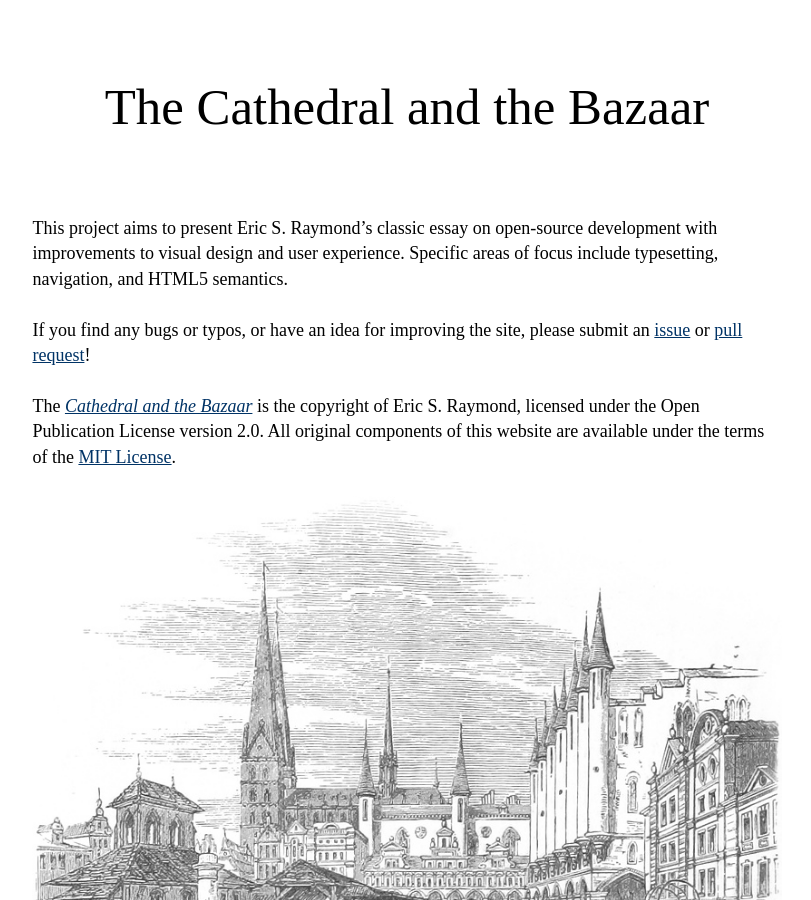
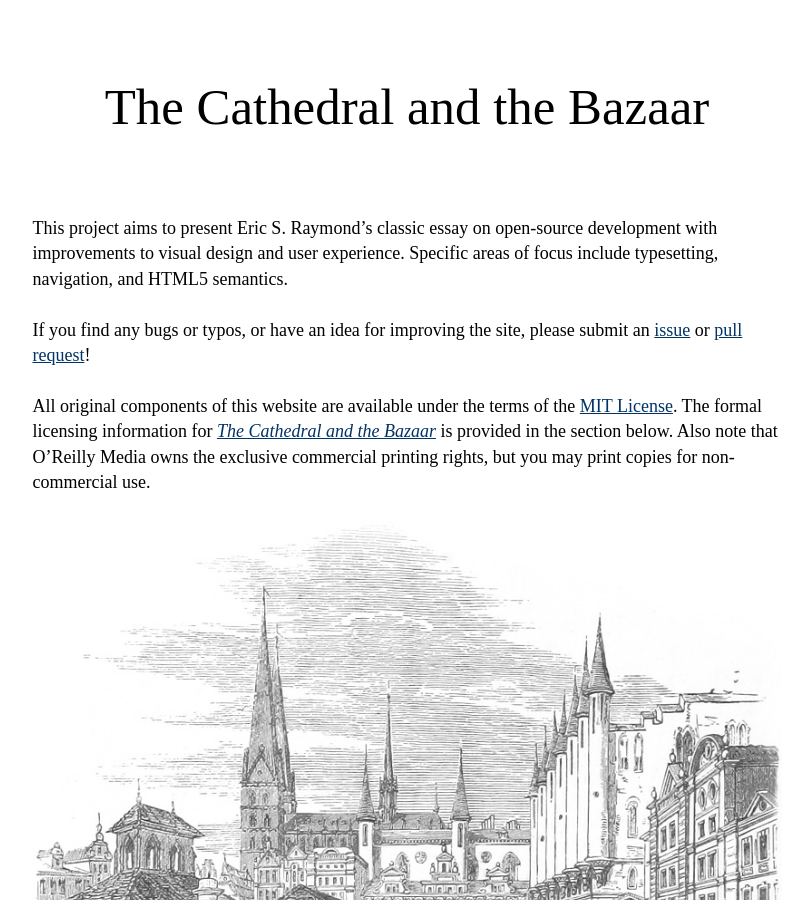
Before and after one commit to mijowa/CatB, a Jekyll site: the page built from index.html, in a window 1280 px wide and 900 px high. Shown: the whole window, without its empty margins (233-1044 px from the left). Built offline with Jekyll 4.4.1, drawn with Linux system fonts in a browser that asks for light colours.

Commit message:
formalize licensing information

```diff
--- a/_includes/about.md
+++ b/_includes/about.md
@@ -2,4 +2,4 @@
 
 If you find any bugs or typos, or have an idea for improving the site, please submit an [issue](https://github.com/mijowa/CatB/issues) or [pull request](https://github.com/mijowa/CatB/pulls)!
 
-The <cite>[Cathedral and the Bazaar](http://www.catb.org/esr/writings/cathedral-bazaar/cathedral-bazaar/index.html)</cite> is the copyright of Eric S. Raymond, licensed under the Open Publication License version 2.0. All original components of this website are available under the terms of the [MIT License](https://opensource.org/licenses/MIT).
+All original components of this website are available under the terms of the [MIT License](https://opensource.org/licenses/MIT). The formal licensing information for <cite><a href="http://www.catb.org/esr/writings/cathedral-bazaar/cathedral-bazaar/">The Cathedral and the Bazaar</a></cite> is provided in the section below. Also note that O'Reilly Media owns the exclusive commercial printing rights, but you may print copies for non-commercial use.
--- a/index.html
+++ b/index.html
@@ -9,6 +9,11 @@
         <img src={{ "/images/illustration.jpg" | prepend: site.baseurl }}
              alt="Illustration of cathedral and marketplace">
     </figure>
+</section>
+
+<section class="section">
+    {% capture ESR-copyright %}{% include ESR-copyright.md %}{% endcapture %}
+	{{ ESR-copyright | markdownify }}
 </section>
 
 <section id="TOC" class="section">
```
